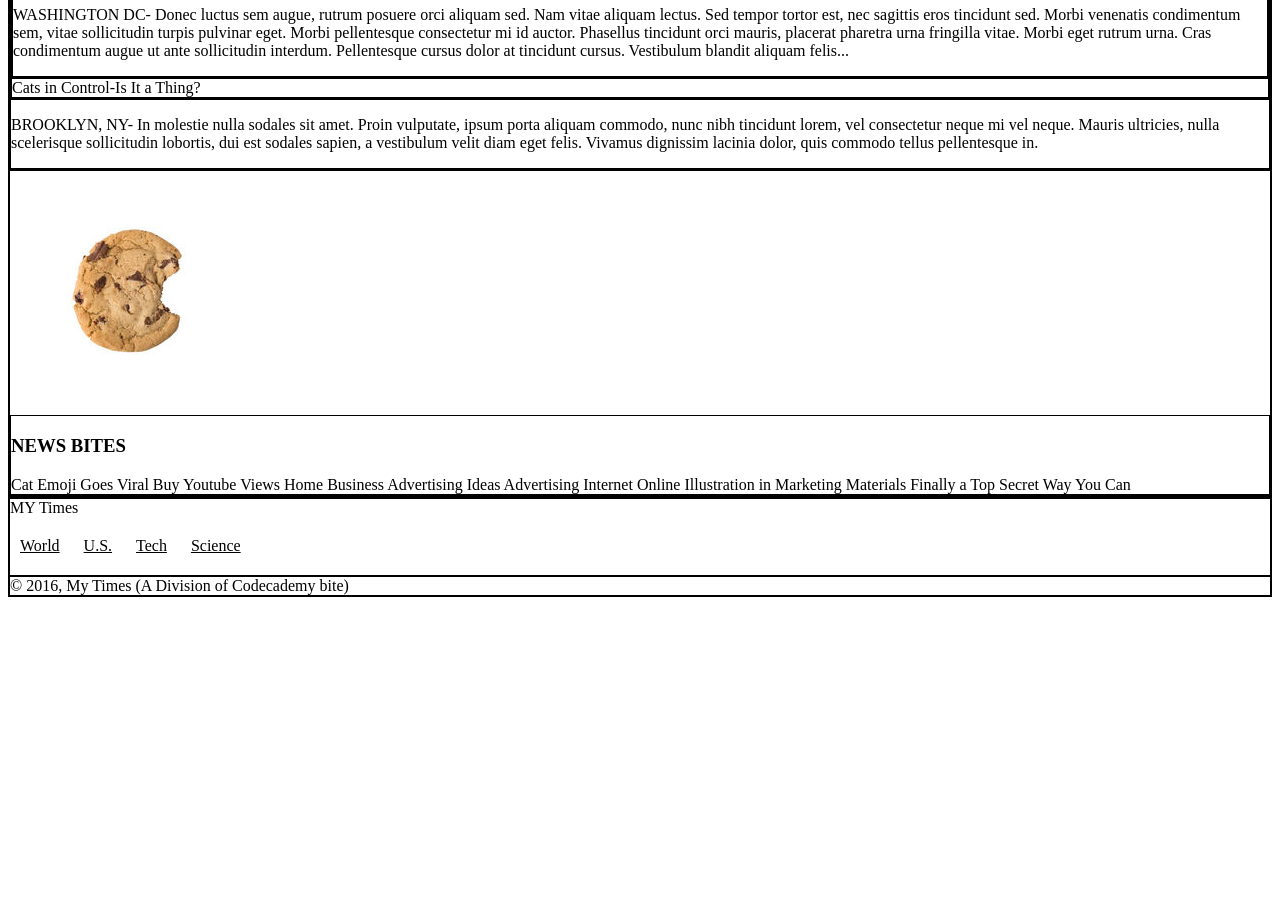
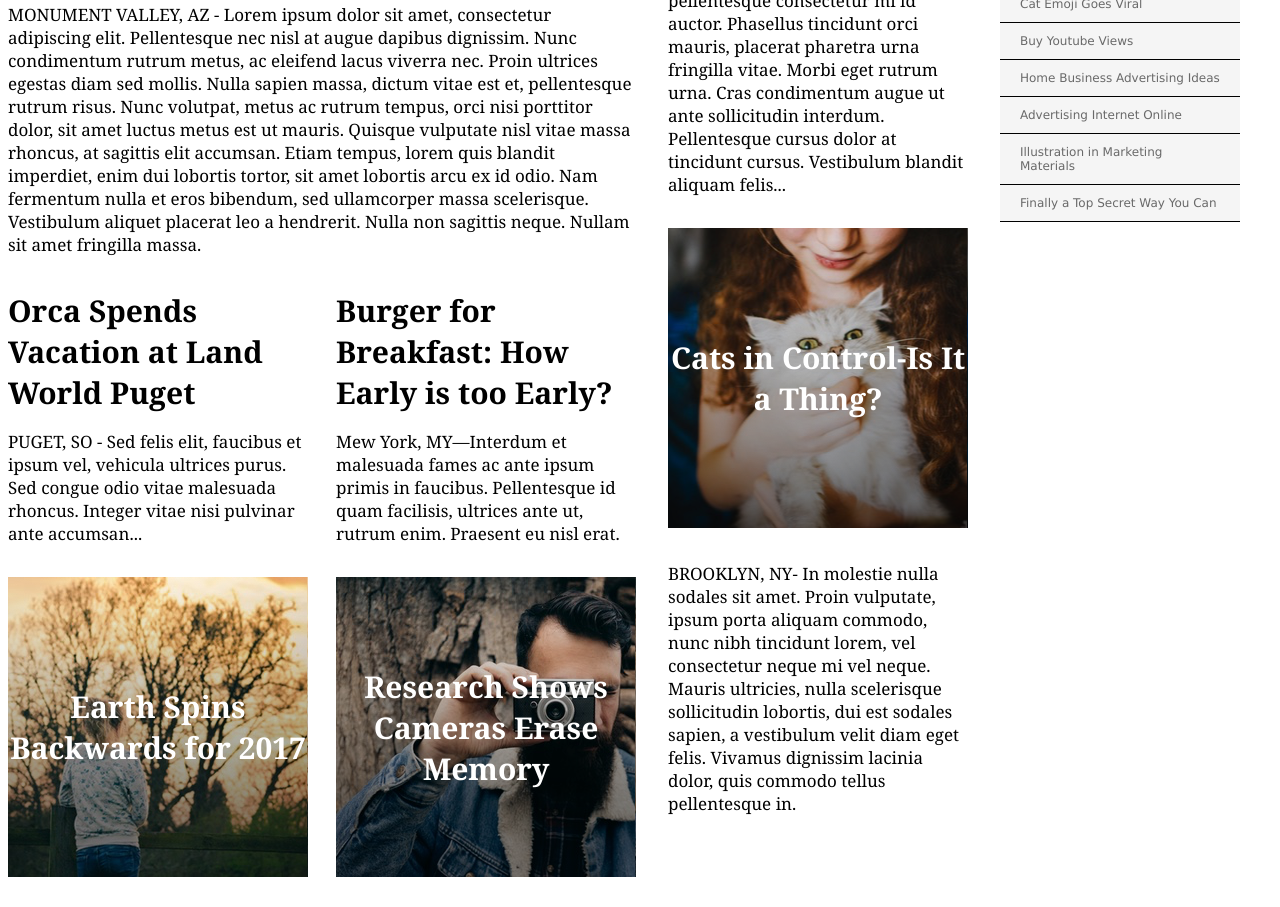
Before and after one commit to sebastianschipper/mytimes, a plain HTML site: page index.html in a window 1280 px wide. Shown: the part 453-1360 px from the top of the page. Before the commit the page ends 1058 px from the top, so only its background shows below. Drawn offline with Linux system fonts and the light colour scheme.

Commit message:
Rebuild & Bugfixes in CSS structure

```diff
--- a/resources/css/style.css
+++ b/resources/css/style.css
@@ -6,63 +6,158 @@ header {
   align-items: center;
   border-bottom: 1px solid black;
   position: fixed;
+  top:0;
+  right: 0;
+  left: 0;
   width: 100%;
   height: 80px;
   background-color: white;
+  z-index: 1;
 }
-
-.logo span {
-  color: MediumAquamarine;
-}
-
 .logo {
   display: flex;
   align-items: center;
   padding-left: 30px;
   flex-grow: 1;
 }
-
 .logo img {
   margin-right: 12px;
 }
-
+.logo span {
+  color: MediumAquamarine;
+}
 nav span {
   display: inline-flex;
   padding: 20px 10px;
 }
-
 nav {
   padding-right: 80px;
 }
-
 a {
   color: black;
 }
-
-div {
-  border: 1px solid black;
+h2 {
+  font-family: Georgia;
+  font-weight: bold;
+  font-size: 30px;
+  margin-top: 0;
+  margin-bottom: 0;
 }
-
-
-section {
+.content {
   display: flex;
+  margin-right: 32px;
   margin: 0 auto 78px auto;
   padding-top: 116px;
+  justify-content: center;
 }
-
-section .large {
+.column {
   display: flex;
-  width: 630px;
+  flex-direction: column;
   margin-right: 32px;
 }
-
-section .medium {
+.column.large {
+  width: 630px;
+}
+.column.medium {
+  width: 300px;
+}
+.column.small {
+  width: 240px;
+}
+.text_content {
+  font-family: Georgia;
+  font-size: 17px;
+  color: black;
+}
+.mother.image_content {
+  background-image: url(../../resources/images/img-story-main.png);
+}
+.earth.image_content {
+  background-image: url(../../resources/images/img-story-2.png);
+}
+.camera.image_content {
+  background-image: url(../../resources/images/img-story-3.png);
+}
+.cats.image_content {
+  background-image: url(../../resources/images/img-story-1.png);
+}
+.image_content {
+  font-family: Georgia;
+  font-weight: bold;
+  font-size: 30px;
+  color: white;
+  height: 300px;
+  text-align: center;
+  margin-top: 15px;
+  display: flex;
+  align-items: center;
+}
+.mother.image_content {
+  font-size: 40px;
+  text-align: left;
+  padding-left: 20px;
+  display: flex;
+  align-items: center;
+}
+.stories {
+  display: flex;
+  margin-top: 17px;
+  flex-direction: column;
+}
+.column.large .stories {
+  flex-direction: row;
+  justify-content: space-between;
+}
+.stories.text_content {
+  height: 250px;
+}
+.story {
   display: flex;
   width: 300px;
-  margin-right: 32px;
+  flex-direction: column;
 }
-
-section .small {
+.news_bites {
   display: flex;
-  width: 240px;
+  flex-direction: column;
+  justify-content: space-around;
 }
+.news_bites h3 {
+  font-size: 16px;
+  font-weight: bold;
+  text-align: center;
+  margin-bottom: 41px;
+}
+.news_bites_list {
+  display: flex;
+  background-color: WhiteSmoke;
+  font-family: Verdana;
+  font-size: 12px;
+  color: DimGray;
+  border-bottom: 1px solid black;
+  padding: 11px 20px;
+}
+.footer {
+  display: flex;
+  flex-direction: column;
+  background-color: MediumAquamarine;
+  margin: auto;
+  font-family: Verdana;
+  font-size: 12px;
+  justify-content: center;
+  width: 100%;
+  height: 325px;
+  align-items: center;
+}
+.footer_title {
+  font-family: Georgia;
+  font-size: 16px;
+  font-weight: bold;
+  color: white;
+  border-right: 2px solid white;
+  padding-right: 25px;
+}
+.footer nav {
+  display: inline-flex;
+  padding-left: 25px;
+  padding-right: 0px;
+}
```
